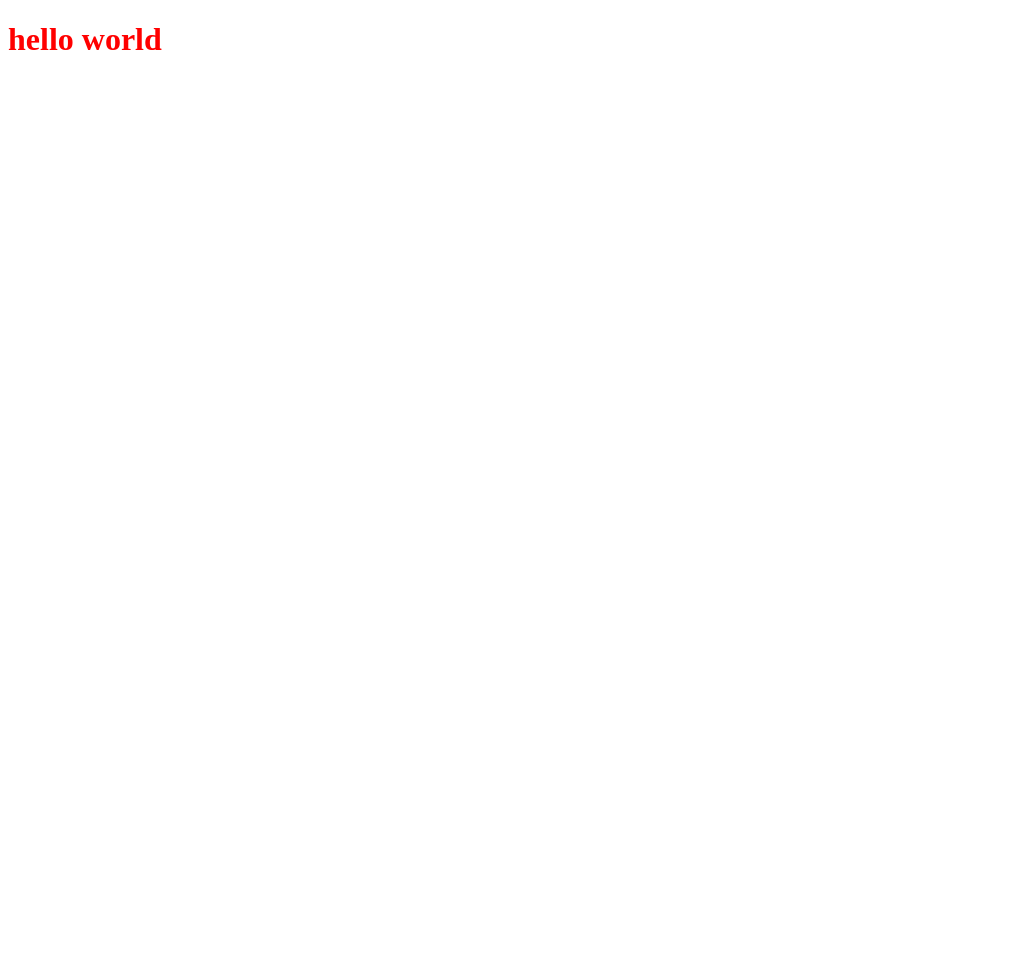
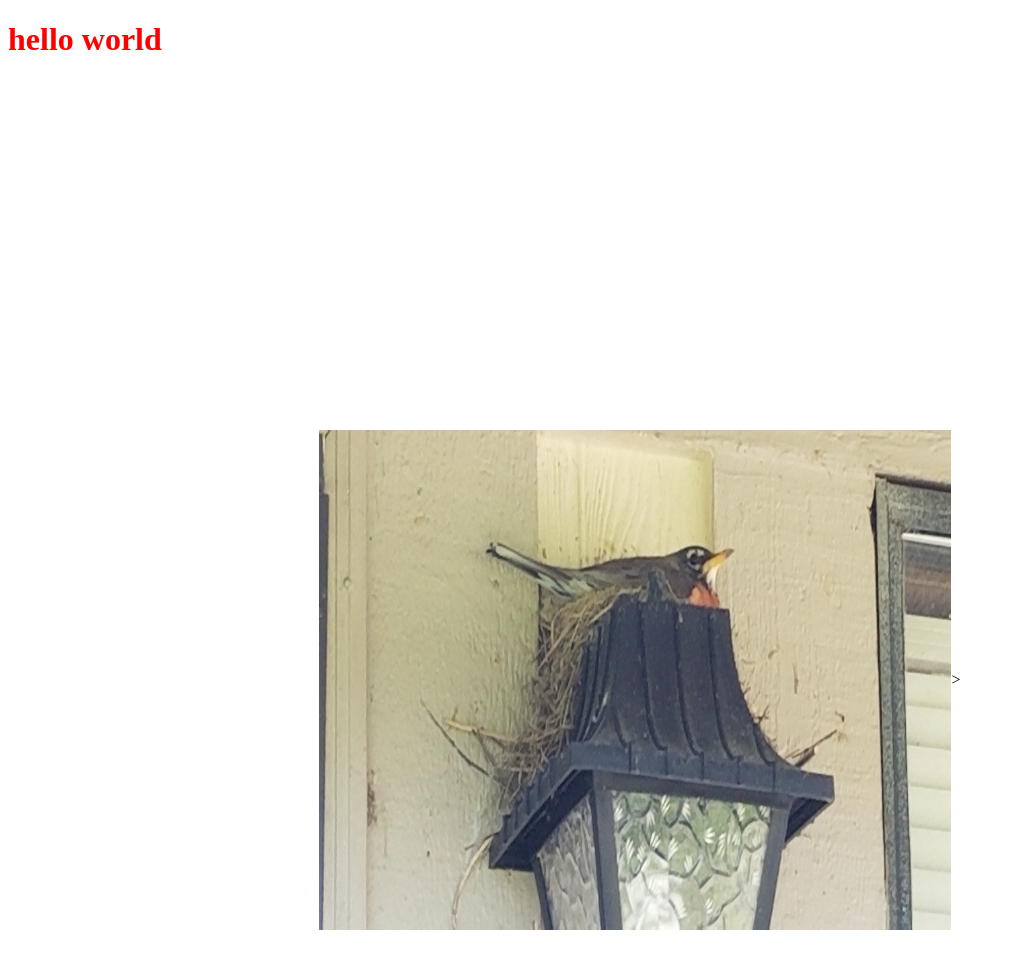
Before and after one commit to NElmore87/fewd-2020, a plain HTML site: page index.html in a window 1280 px wide. Shown: the whole page, without its empty margins (0-1014 px from the left). Before the commit the page ends 800 px from the top, so only its background shows below. Drawn offline with Linux system fonts and the light colour scheme.

Commit message:
add bird image

```diff
--- a/css/desktop.css
+++ b/css/desktop.css
@@ -3,4 +3,17 @@
     .welcome {
         color: red;
     }
+
+    div {
+        display: flex;
+        justify-content: center;
+        align-items: center;
+        height: 1200px;
+    }
+
+    img {
+        width: 50%;
+        height: 500px;
+    }
+
 }
--- a/index.html
+++ b/index.html
@@ -13,5 +13,10 @@
 
     <h1 class="welcome">hello world</h1>
 
+<div>
+    <img src="img/bird_mom.jpg" alt="bird_mom" class="center">
+    >
+</div>
+
 </body>
 </html>
```
Also changed, not shown: img/bird_mom.jpg (added).
